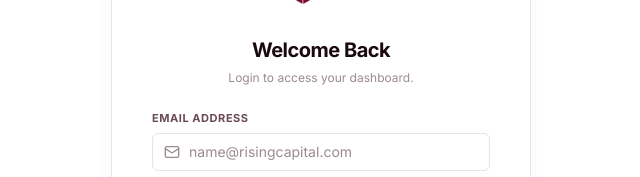
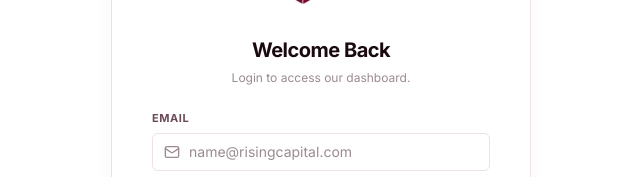
Before and after one commit to princethakarar/RCG-Dashboard, a Next.js app: page /login in a window 1280 px wide. Shown: the part 251-428 px from the top of the page, without its empty margins (319-959 px from the left). Built offline with nearby package versions, Linux system fonts and the light colour scheme; no server answers.

Commit message:
login page text updated

```diff
--- a/app/login/page.tsx
+++ b/app/login/page.tsx
@@ -66,7 +66,7 @@ export default function LoginPage() {
               Welcome Back
             </h1>
             <p className="text-xs text-[#9B8A92] mt-1.5">
-              Login to access your dashboard.
+              Login to access our dashboard.
             </p>
           </div>
 
@@ -88,7 +88,7 @@ export default function LoginPage() {
                 htmlFor="email"
                 className="block text-[11px] font-bold text-[#6B4A58] uppercase tracking-[0.05em]"
               >
-                Email Address
+                Email
               </label>
               <div className="relative">
                 <div className="absolute inset-y-0 left-0 pl-3 flex items-center pointer-events-none">
```
